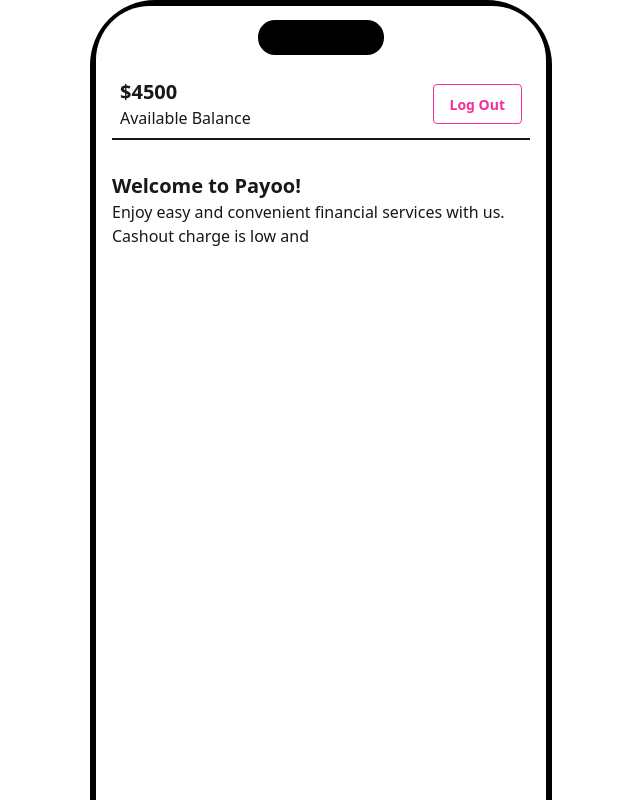
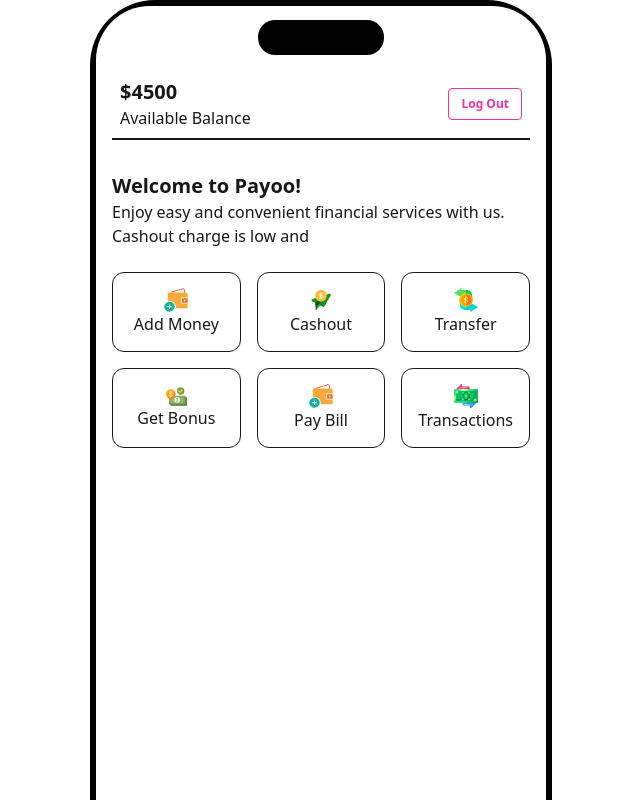
Before and after one commit to mdshakil04/payoo-mobile, a plain HTML site: page home.html in a window 1280 px wide. Shown: the top 800 px of the page, without its empty margins (319-959 px from the left). Drawn offline with nearby package versions, Linux system fonts and the light colour scheme.

Commit message:
Main Section added

```diff
--- a/home.html
+++ b/home.html
@@ -21,16 +21,44 @@
               <h2 class="text-xl font-bold">$4500</h2>
               <p class="">Available Balance</p>
             </div>
-            <button class="btn btn-outline btn-secondary">Log Out</button>
+            <button class="btn btn-sm btn-outline btn-secondary">Log Out</button>
           </div>
           <!-- Navbar Ends Here -->
           <!-- Apps Container Starts From Here -->
           <section class="mt-8">
-            <h1 class="text-xl font-bold">Welcome to Payoo!</h1>
+           <div>
+             <h1 class="text-xl font-bold">Welcome to Payoo!</h1>
             <p>
               Enjoy easy and convenient financial services with us. Cashout
               charge is low and
             </p>
+           </div>
+           <div class=" grid grid-cols-3 gap-4 mt-6">
+                <button class=" h-20 border rounded-xl flex justify-center items-center flex-col">
+                    <img src="/assets/wallet1.png" alt="">
+                    <h2>Add Money</h2>
+                </button>
+                <button class=" h-20 border rounded-xl flex justify-center items-center flex-col ">
+                    <img src="/assets/send1.png" alt="">
+                    <h2>Cashout</h2>
+                </button>
+                <button class=" h-20 border rounded-xl flex justify-center items-center flex-col ">
+                    <img src="/assets/money1.png" alt="">
+                    <h2>Transfer</h2>
+                </button>
+                <button class=" h-20  border rounded-xl flex justify-center items-center flex-col">
+                    <img src="/assets/bonus1.png" alt="">
+                    <h2>Get Bonus</h2>
+                </button>
+                <button class=" h-20 border rounded-xl flex justify-center items-center flex-col ">
+                    <img src="/assets/wallet1.png" alt="">
+                    <h2>Pay Bill</h2>
+                </button>
+                <button class=" h-20 border rounded-xl flex justify-center items-center flex-col ">
+                    <img src="/assets/transaction1.png" alt="">
+                    <h2>Transactions</h2>
+                </button>
+           </div>
           </section>
         </div>
       </div>
```
Also changed, not shown: assets/Group.png (added), assets/bg.png (added), assets/bonus1.png (added), assets/money1.png (added), assets/purse1.png (added), assets/send1.png (added), assets/transaction1.png (added), assets/wallet1.png (added).
